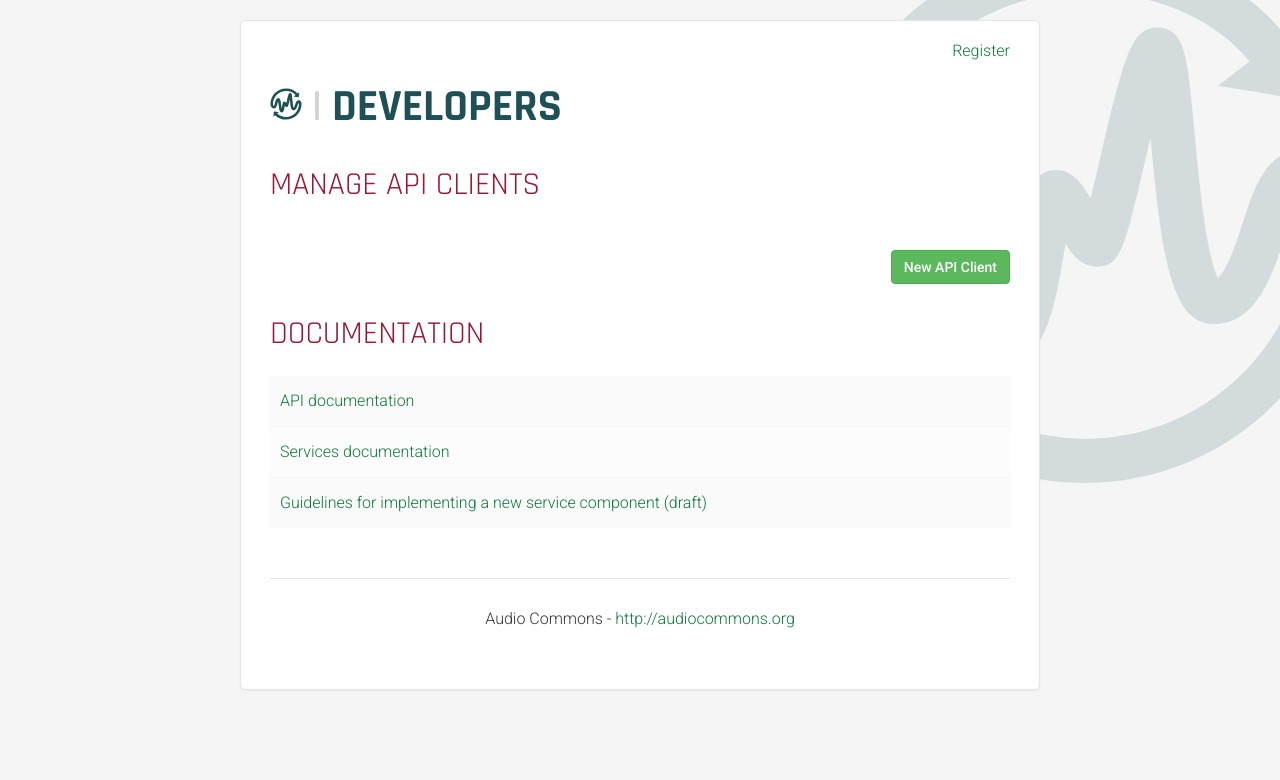
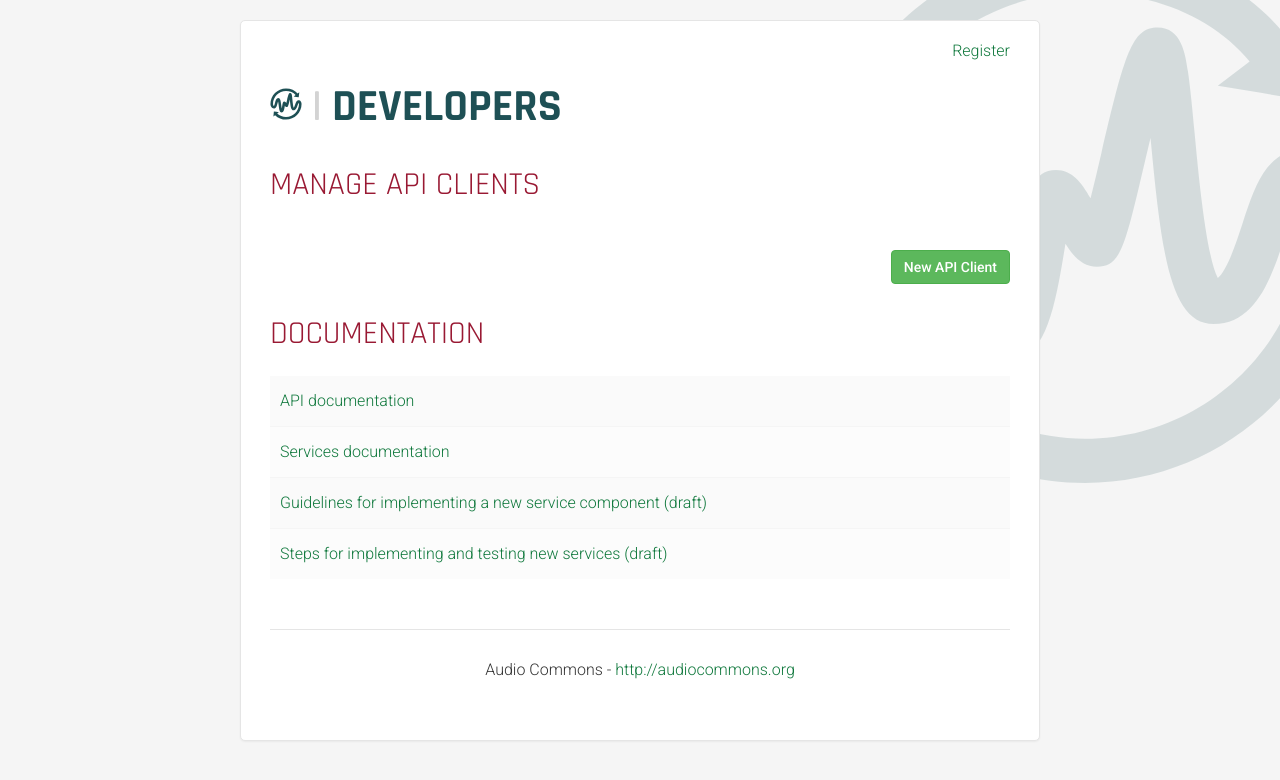
Before and after one commit to AudioCommons/ac-mediator, a Django app: template templates/developers/application_list.html in a window 1280 px wide; the page is wider, and only the part inside the window is pictured. Shown: the top 780 px of that part. Run offline with Django 3.2, Linux system fonts and the light colour scheme; the template is opened without the code that fills it, so the values that code supplies are empty; some libraries are stand-ins or nearby versions.

Commit message:
Add testing wiki page to developers section docs list
https://github.com/AudioCommons/ac-mediator/issues/18

```diff
--- a/templates/developers/application_list.html
+++ b/templates/developers/application_list.html
@@ -34,6 +34,9 @@
         <li><a href="http://www.audiocommons.org/assets/files/AC-WP2-UPF-D2.6%20Service%20Integration%20Draft%20Guidelines.pdf" target="_blank">
             Guidelines for implementing a new service component (draft)
         </a></li>
+        <li><a href="https://github.com/AudioCommons/ac-mediator/wiki/Implementing-and-testing-new-services" target="_blank">
+            Steps for implementing and testing new services (draft)
+        </a></li>
     </ul>
 
 {% endblock content %}
```
